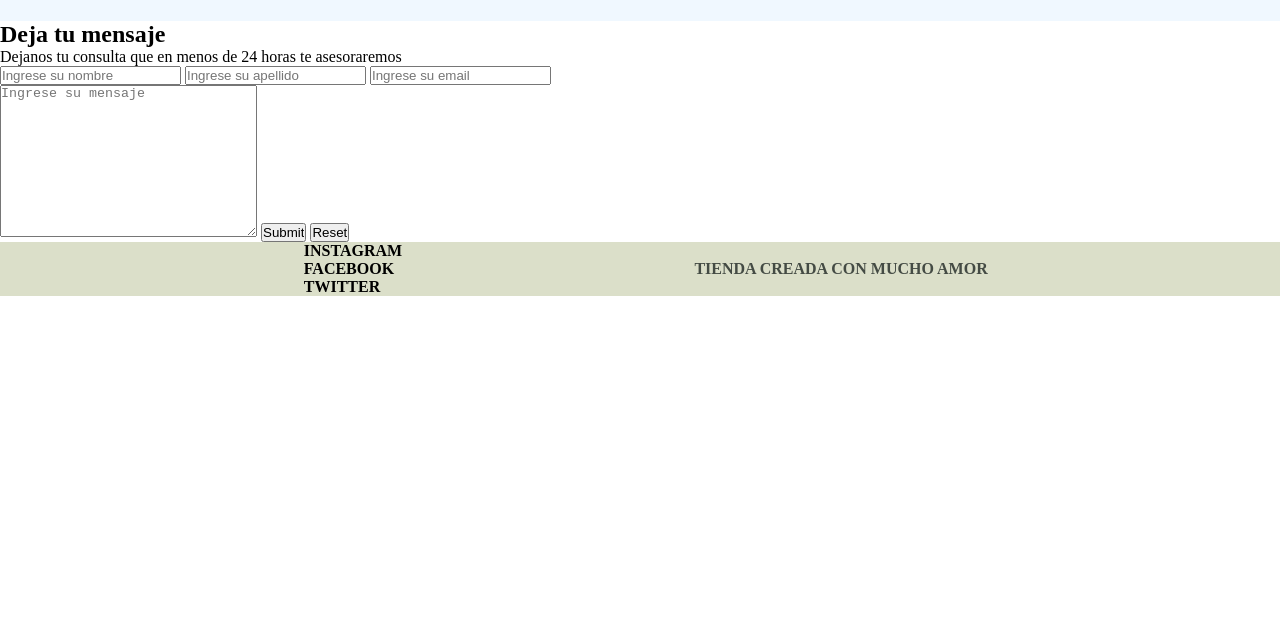
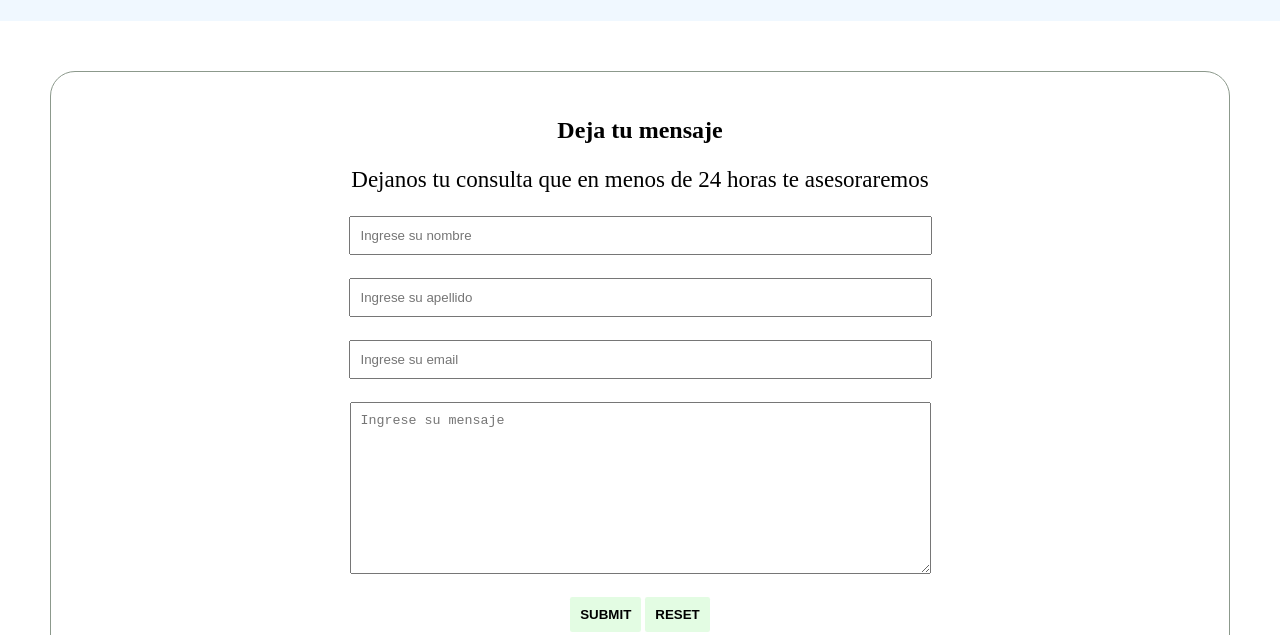
Before and after one commit to passnico/terceraentrega_proyectofinal, a website: page html/contacto.html in a window 1280 px wide. Shown: the part 79-714 px from the top of the page. Drawn offline with nearby package versions, Linux system fonts and the light colour scheme; files that its build step writes are made by us from their sources.

Commit message:
Agregamos sCSS de sección contacto y conocenos

```diff
--- /dev/null
+++ b/scss/conocenos.scss
@@ -0,0 +1,25 @@
+/*------CONOCENOS--------*/
+
+.contenedor {
+    text-align: center;
+    margin: 50px;
+    padding: 30px;
+    border: solid 1.5px #8c998c; /*--RECUADRO--*/
+    border-radius: 25px; /*--REDONDEO DEL RECUADRO--*/
+}
+
+.contenedor h2 {
+    margin-top: 15px; /*--MARGEN SUPERIOR DEL H2--*/
+    margin-bottom: 15px; /*--MARGEN INFERIOR DEL H2--*/
+}
+
+.contenedor p {
+    font-size: 23px;
+    margin: 23px;
+}
+
+
+a:hover
+a:focus {
+    background-size: 100% 2px;
+}
--- /dev/null
+++ b/scss/contacto.scss
@@ -0,0 +1,19 @@
+/*---------SECCION CONTACTO----------*/
+.area {
+    display: block;
+    width: 50%; /*------FULL RESPONSIVE | QUE OCUPE EL 50%-------*/
+    padding: 10px;
+    margin: 23px auto /*PARA QUE SE PONGA DE FORMA AUTOMATICA EN EL*/;
+}
+
+.boton {
+
+    color: black;
+    background-color: #e3fce3;
+    padding: 10px;
+    text-transform: uppercase; /*--MAYUSCULAS--*/
+    font-weight: bold; /*--NEGRITAS--*/
+    border: none; /*--QUITAR SOMBREADO----*/
+    border-radius: 2.3px;
+    cursor: pointer;
+}
--- a/scss/estilos.scss
+++ b/scss/estilos.scss
@@ -8,3 +8,5 @@
 @import "navbar";
 @import "header";
 @import "footer";
+@import "conocenos";
+@import "contacto";
```
Also changed, not shown: scss/conocenos.css (added), scss/contacto.css (added), scss/estilos.css, 3 other files.
